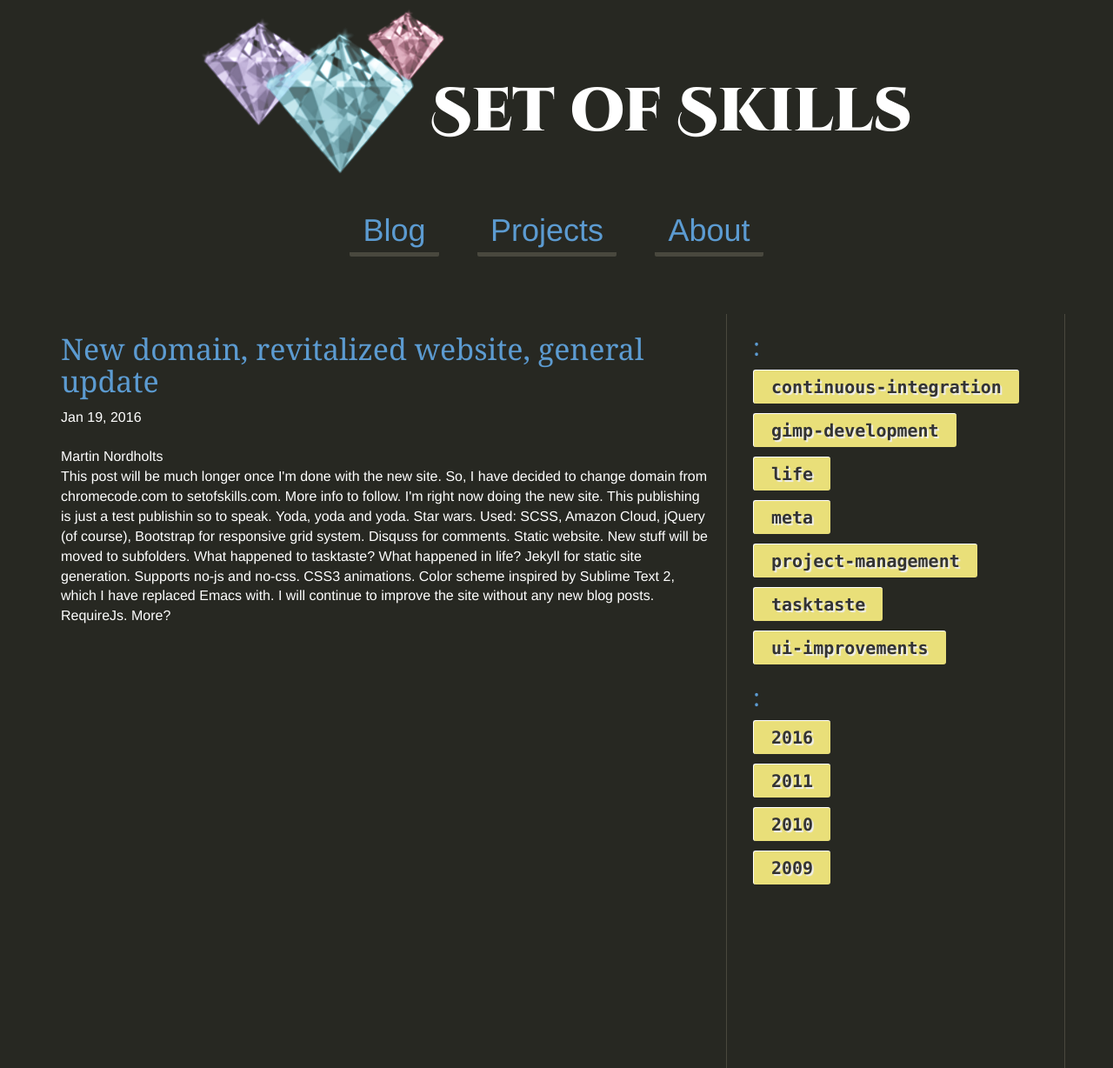
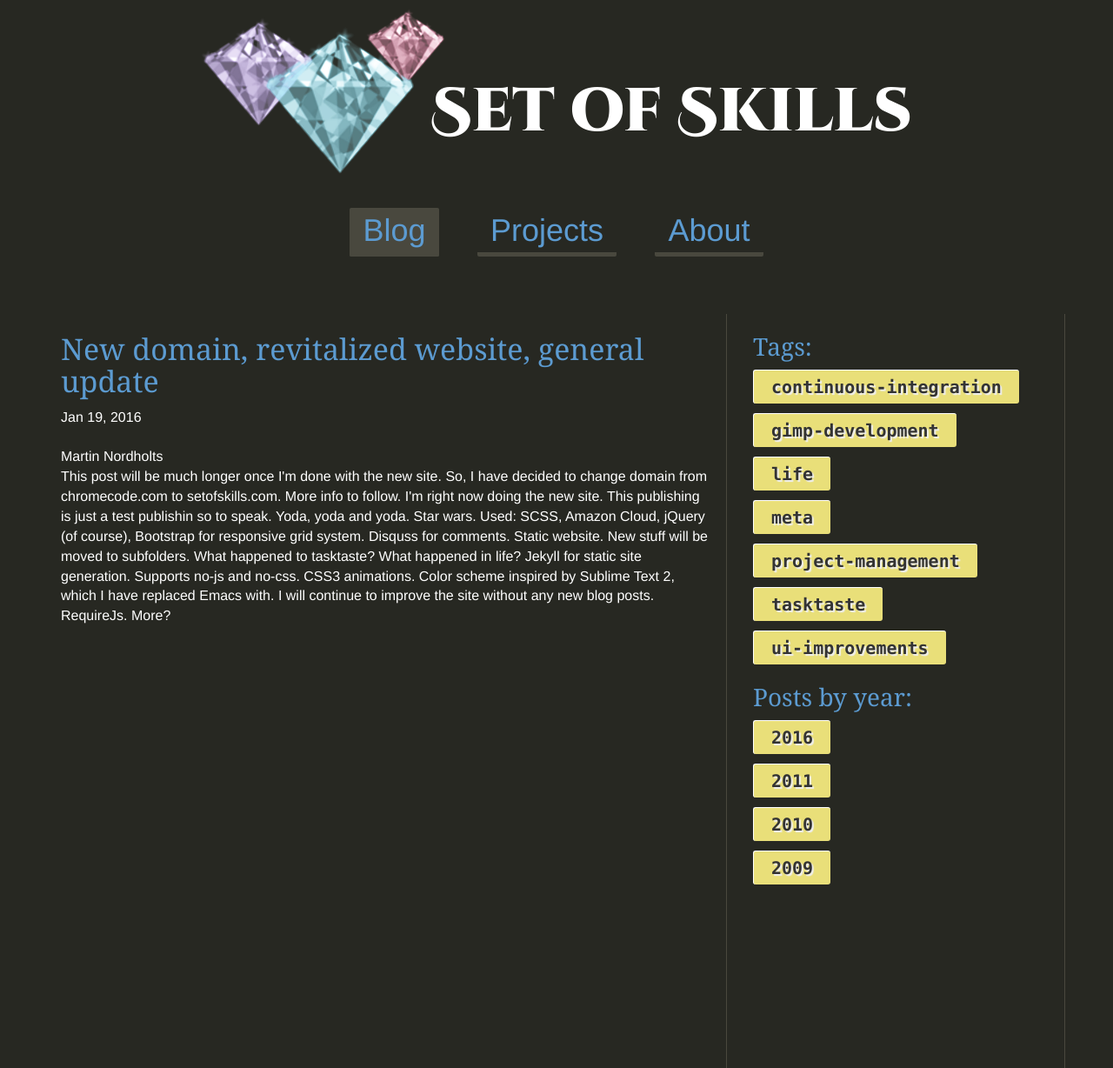
Before and after one commit to Enselic/chromecode, a Jekyll site: the page built from _posts/2016-01-19-new-domain-new-website-layout-and-other-info.html, in a window 1280 px wide. Shown: the whole page at 87% size. Built offline with Jekyll 4.4.1, drawn with Linux system fonts in a browser that asks for light colours; Markdown is read by kramdown in place of the engine named in the settings; part of the change alters nothing that is shown.

Commit message:
Add default nav and tag title, and cleanup _config

```diff
--- a/_config.yml
+++ b/_config.yml
@@ -1,40 +1,37 @@
 # Name of your blog (this will show up at the top of your page and in the RSS feed)
-name: Martin "Enselic" Nordholts' blog
+name: Martin "Enselic" Nordholts' blog and website
 
 # Short description (goes below the title; it will also be used in the RSS feed)
-description: Personal blog and website if Martin Nordholts a.k.a. Enselic.
+description: Personal blog and website of Martin "Enselic" Nordholts.
 
 # Your name, as you want it to appear underneath each post and in the footer
 author: Martin Nordholts
 
-# Your email if you want it to be linked on the contact page
-author_email: my_first_name_at_gmail_and_its_most_common_tld
-
-# The directory for category index pages. Change it to something else if
-# for example you want links like /categories/category1 instead of /category1
-category_dir: /
-
-# Uncomment if you are planning to run the blog in a subdirectory
-# Note - if you enable this, and attempt to view your site locally you have to use the baseurl in your local path.
-# Example, you must use http://localhost:4000/path/to/blog
-#baseurl: /path/to/blog
-baseurl:
-
 # The URL of your actual domain. This will be used to make absolute links in the RSS feed.
 url: https://setofskills.com/
-
-#### Under the Hood Stuff #####
-
-# Use rdiscount as the markdown engine because it generates html5 compliant code for stuff like footnotes
-# If you use maroku (default engine) some of your generated pages may not validate or lint as html5
-# If you don't have it install it via gem install rdiscount
-markdown: rdiscount
 
 # Makes pretty (descriptive) permalinks. See Jekyll docs for alternatives.
 permalink: pretty
 
-# How many articles do you wish to appear on the front page:
-#paginate: 3 Show all in one page
-
 # Exclude metadata and development time dependencies (like Grunt plugins)
 exclude: [README.md, package.json, grunt.js, Gruntfile.js, Gruntfile.coffee, node_modules, 'chromecode.sublime-project', 'chromecode.sublime-workspace']
+
+defaults:
+  -
+    scope:
+      path: ""
+      type: "posts"
+    values:
+      nav: "Blog"
+  -
+    scope:
+      path: ""
+      type: "posts"
+    values:
+      tag_title: Tags
+  -
+    scope:
+      path: ""
+      type: "posts"
+    values:
+      by_year_title: Posts by year
```
